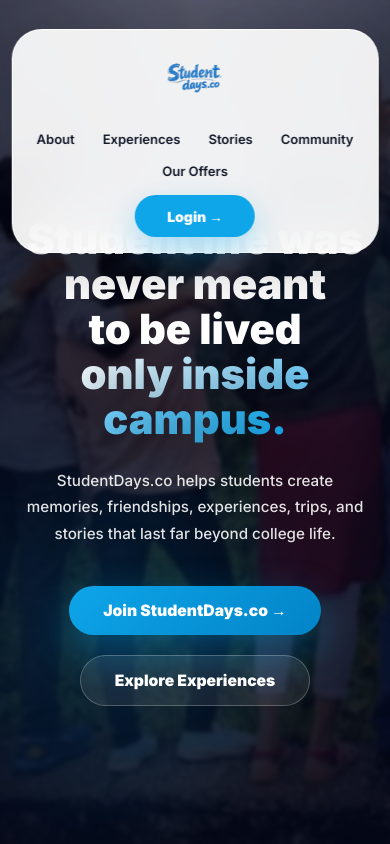
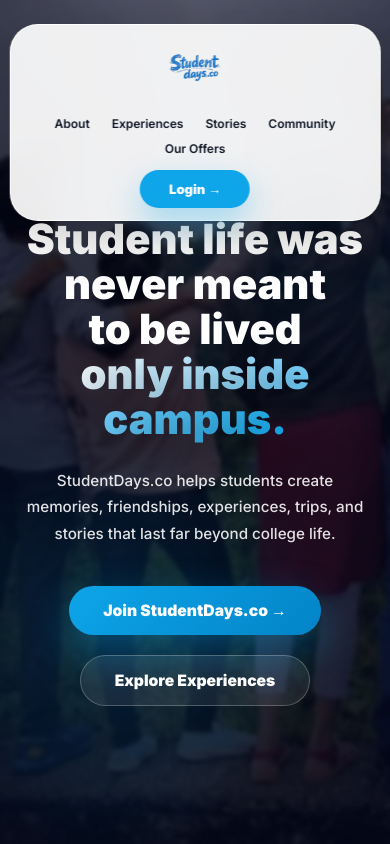
Before and after one commit to Ranjith2726/studentdays, a React app in the folder frontend/: page / in a window 390 px wide. Shown: the top 844 px of the page. Built offline with nearby package versions, Linux system fonts and the light colour scheme; the HTML template or start-up script is replaced by a standard one.

Commit message:
Updated StudentDays website UI and authentication

```diff
--- a/frontend/src/components/Navbar/Navbar.css
+++ b/frontend/src/components/Navbar/Navbar.css
@@ -106,19 +106,19 @@
 /* MOBILE NAVBAR */
 @media screen and (max-width: 768px) {
   .navbar {
-    width: 94%;
-    margin: 15px auto;
-    padding: 15px;
-    border-radius: 30px;
+    width: 95%;
+    margin: 10px auto;
+    padding: 12px 15px;
+    border-radius: 28px;
 
     display: flex;
     flex-direction: column;
     align-items: center;
-    gap: 12px;
+    gap: 8px;
   }
 
   .navbar-logo img {
-    width: 70px;
+    width: 65px;
     height: auto;
   }
 
@@ -126,23 +126,24 @@
     display: flex !important;
     flex-wrap: wrap;
     justify-content: center;
-    gap: 8px 16px;
+    gap: 6px 14px;
     width: 100%;
+    margin-top: 4px;
   }
 
   .nav-link-btn {
-    font-size: 13px;
+    font-size: 12px;
     font-weight: 600;
-    padding: 4px 6px;
+    padding: 2px 4px;
+    border: none;
     background: transparent;
-    border: none;
   }
 
   .navbar-btn {
-    width: 120px;
-    height: 42px;
-    font-size: 14px;
-    border-radius: 25px;
-    padding: 0;
+    width: 110px;
+    height: 38px;
+    font-size: 13px;
+    border-radius: 20px;
+    margin-top: 4px;
   }
 }
```
